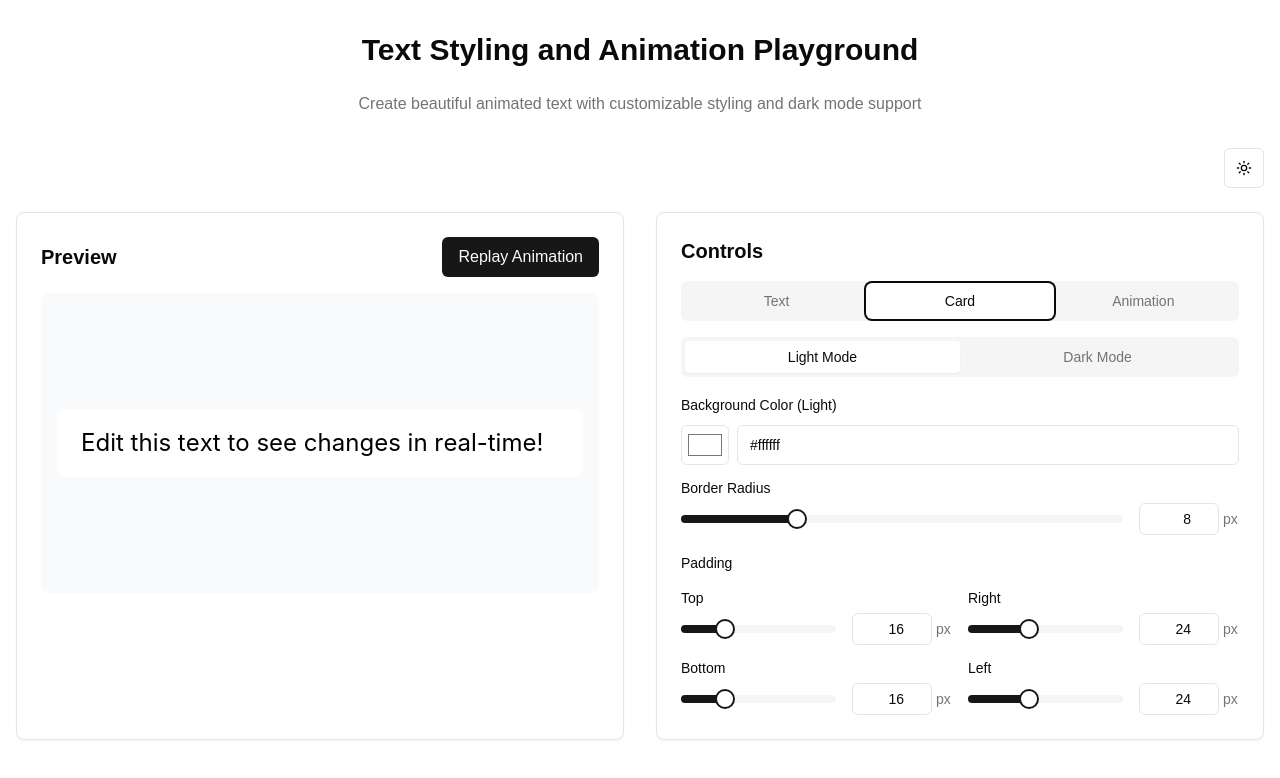
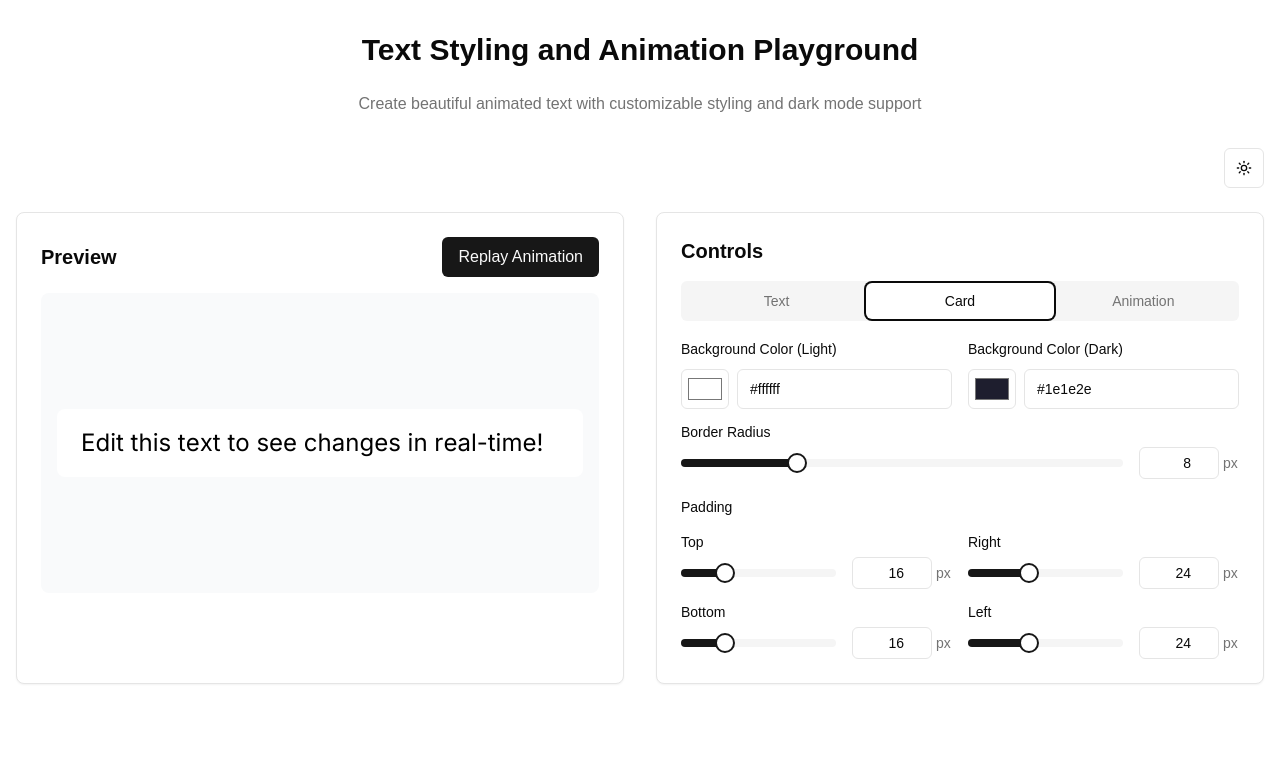
Before and after one commit to HouseinIsProgramming/TypeMotion, a Next.js app: page / in a window 1280 px wide. Both pictures are taken after a click on the tab "Card". Shown: the top 778 px of the page. Built offline with nearby package versions, Linux system fonts and the light colour scheme.

Commit message:
good state of things

```diff
--- a/components/control-panel.tsx
+++ b/components/control-panel.tsx
@@ -78,7 +78,7 @@ export default function ControlPanel({
 
   return (
     <div className="space-y-6">
-      <Tabs defaultValue="animation" className="w-full">
+      <Tabs defaultValue="text" className="w-full">
         <TabsList className="grid grid-cols-3 mb-4">
           <TabsTrigger value="text">Text</TabsTrigger>
           <TabsTrigger value="style">Card</TabsTrigger>
@@ -108,32 +108,20 @@ export default function ControlPanel({
         </TabsContent>
 
         <TabsContent value="style" className="space-y-4">
-          <Tabs defaultValue="light" className="w-full">
-            <TabsList className="grid grid-cols-2 mb-2">
-              <TabsTrigger value="light">Light Mode</TabsTrigger>
-              <TabsTrigger value="dark">Dark Mode</TabsTrigger>
-            </TabsList>
-
-            <TabsContent value="light" className="space-y-4 pt-2">
-              <ColorPickerWithInput
+          <div className="flex flex-col md:flex-row gap-4 *:flex-grow *:basis-1/2">
+            <ColorPickerWithInput // light color selctor
               id="background-color"
               label="Background Color (Light)"
               value={config.backgroundColor}
               onChange={(value) => updateConfig({ backgroundColor: value })}
             />
-            </TabsContent>
-
-            <TabsContent value="dark" className="space-y-4 pt-2">
-              <ColorPickerWithInput
+            <ColorPickerWithInput // dark color selctor
               id="background-color-dark"
               label="Background Color (Dark)"
               value={config.backgroundColorDark}
-                onChange={(value) =>
-                  updateConfig({ backgroundColorDark: value })
-                }
+              onChange={(value) => updateConfig({ backgroundColorDark: value })}
             />
-            </TabsContent>
-          </Tabs>
+          </div>
 
           <SliderWithInput
             id="border-radius"
```
Lines whose indentation alone changed are shown as unchanged.
